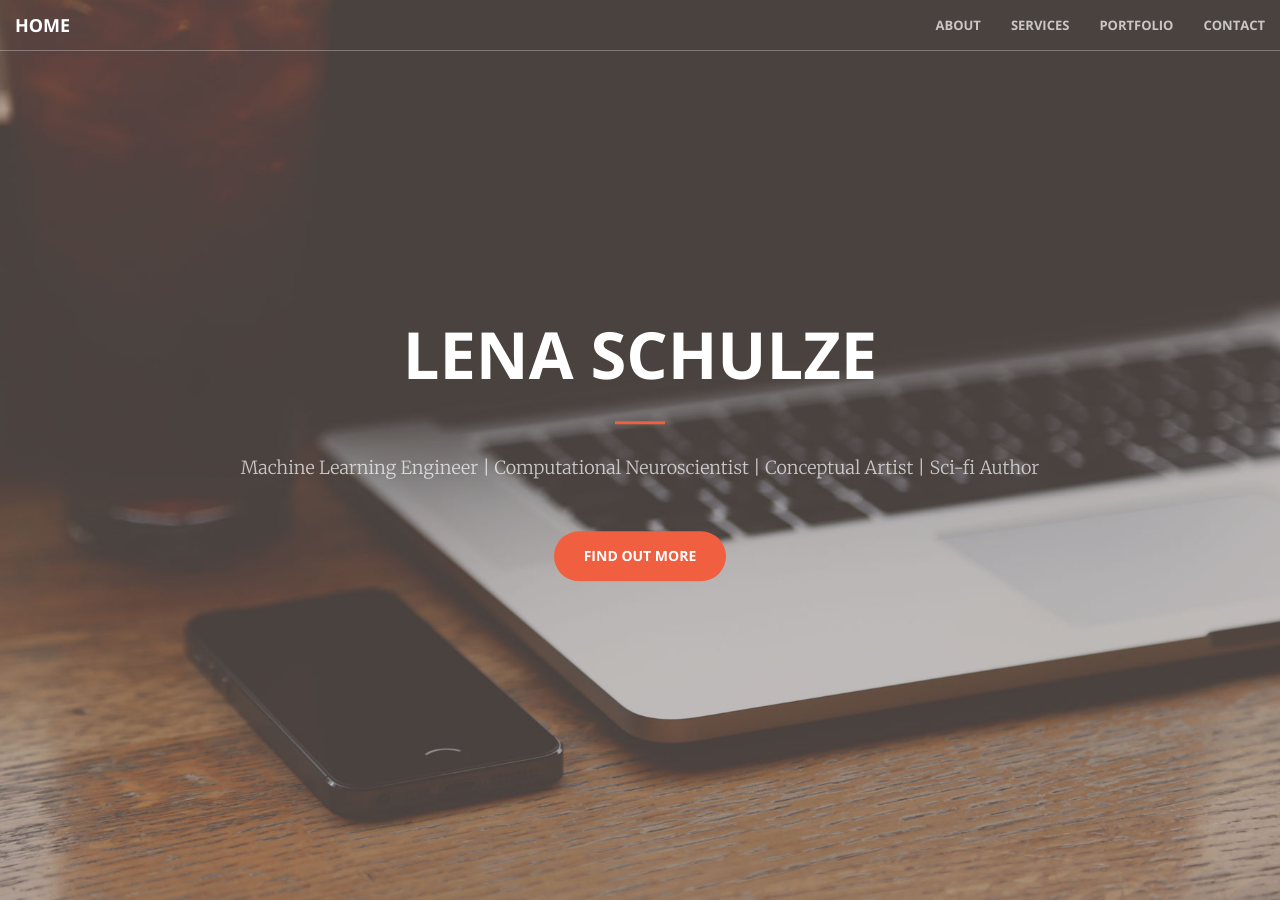
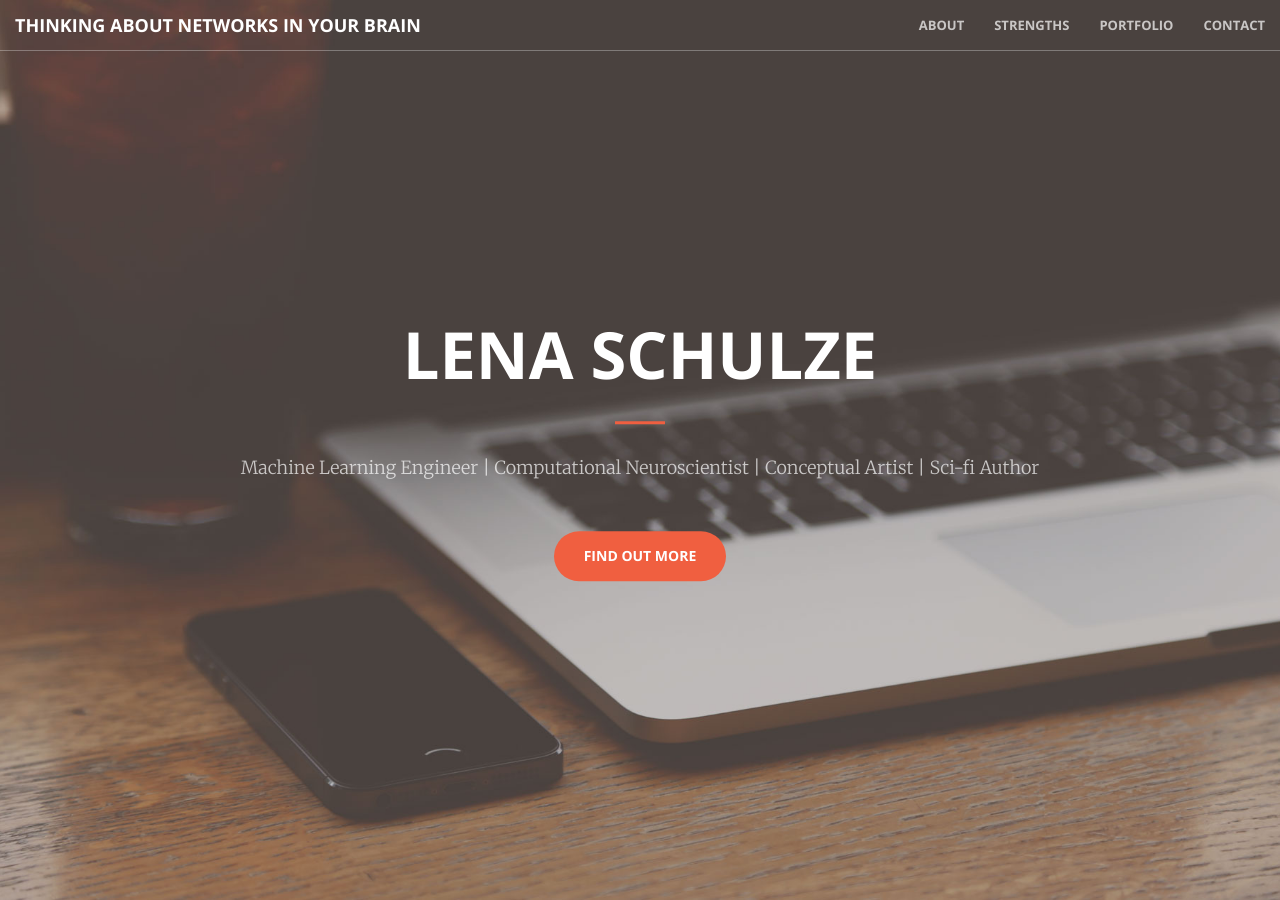
Before and after one commit to jvs--/jvs--.github.io, a Jekyll site: the page built from index.html, in a window 1280 px wide and 900 px high. Built offline with Jekyll 4.4.1, drawn with Linux system fonts in a browser that asks for light colours.

Commit message:
Nav text changed

```diff
--- a/_includes/nav.html
+++ b/_includes/nav.html
@@ -8,7 +8,7 @@
                 <span class="icon-bar"></span>
                 <span class="icon-bar"></span>
             </button>
-            <a class="navbar-brand page-scroll" href="#page-top">Home</a>
+            <a class="navbar-brand page-scroll" href="#page-top">Thinking about networks in your brain</a>
         </div>
 
         <!-- Collect the nav links, forms, and other content for toggling -->
@@ -18,7 +18,7 @@
                     <a class="page-scroll" href="#about">About</a>
                 </li>
                 <li>
-                    <a class="page-scroll" href="#services">Services</a>
+                    <a class="page-scroll" href="#services">Strengths</a>
                 </li>
                 <li>
                     <a class="page-scroll" href="#portfolio">Portfolio</a>
```
